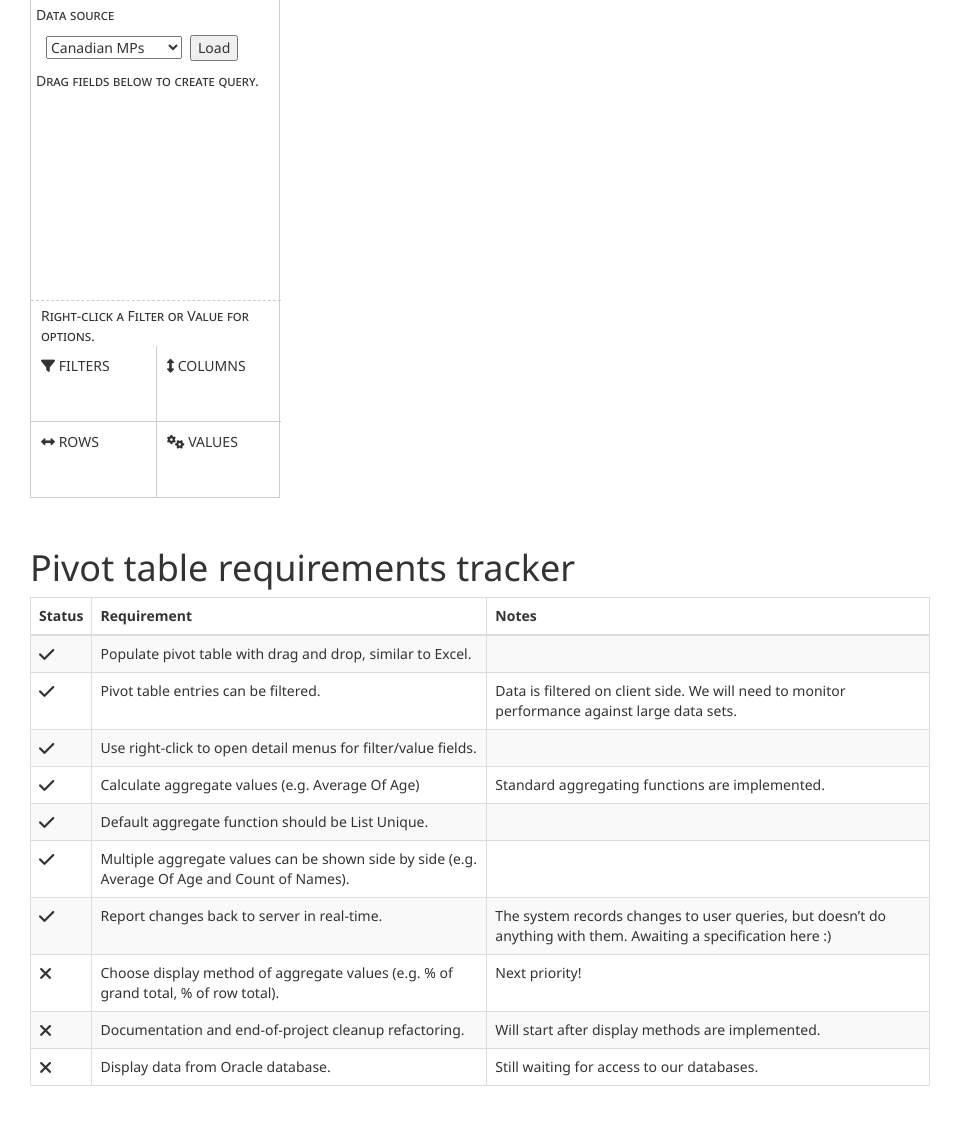
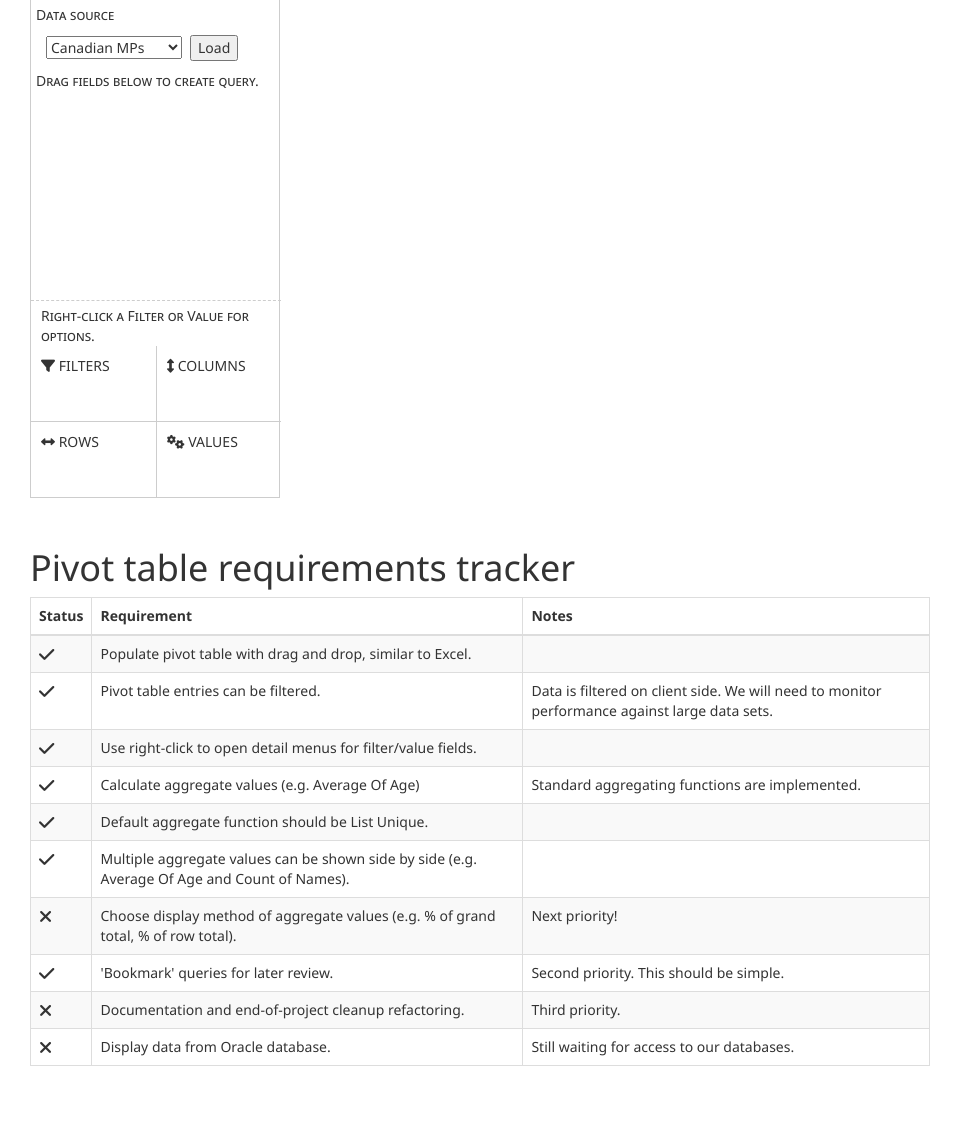
Before and after one commit to rgscherf/tpivot, a CodeIgniter app: page /telus-pivot/ in a window 1280 px wide. Shown: the part 172-1298 px from the top of the page, without its empty margins (0-963 px from the left). After the commit the page ends 1238 px from the top, so only its background shows below. Run offline with CodeIgniter, Linux system fonts and the light colour scheme; some libraries are stand-ins or nearby versions.

Commit message:
add todo

```diff
--- a/application/views/templates/preamble.php
+++ b/application/views/templates/preamble.php
@@ -40,19 +40,19 @@
 <td></td>
 </tr>
 <tr>
-<td><i class="fa fa-check fa-lg" aria-hidden="true"></td>
-<td>Report changes back to server in real-time.</td>
-<td>The system records changes to user queries, but doesn’t do anything with them. Awaiting a specification here :)</td>
-</tr>
-<tr>
 <td><i class="fa fa-times fa-lg" aria-hidden="true"></td>
 <td>Choose display method of aggregate values (e.g. % of grand total, % of row total).</td>
 <td>Next priority!</td>
 </tr>
 <tr>
+<td><i class="fa fa-check fa-lg" aria-hidden="true"></td>
+<td>'Bookmark' queries for later review.</td>
+    <td>Second priority. This should be simple.</td>
+</tr>
+<tr>
 <td><i class="fa fa-times fa-lg" aria-hidden="true"></td>
 <td>Documentation and end-of-project cleanup refactoring.</td>
-<td>Will start after display methods are implemented.</td>
+<td>Third priority.</td>
 </tr>
 <tr>
 <td><i class="fa fa-times fa-lg" aria-hidden="true"></td>
```
